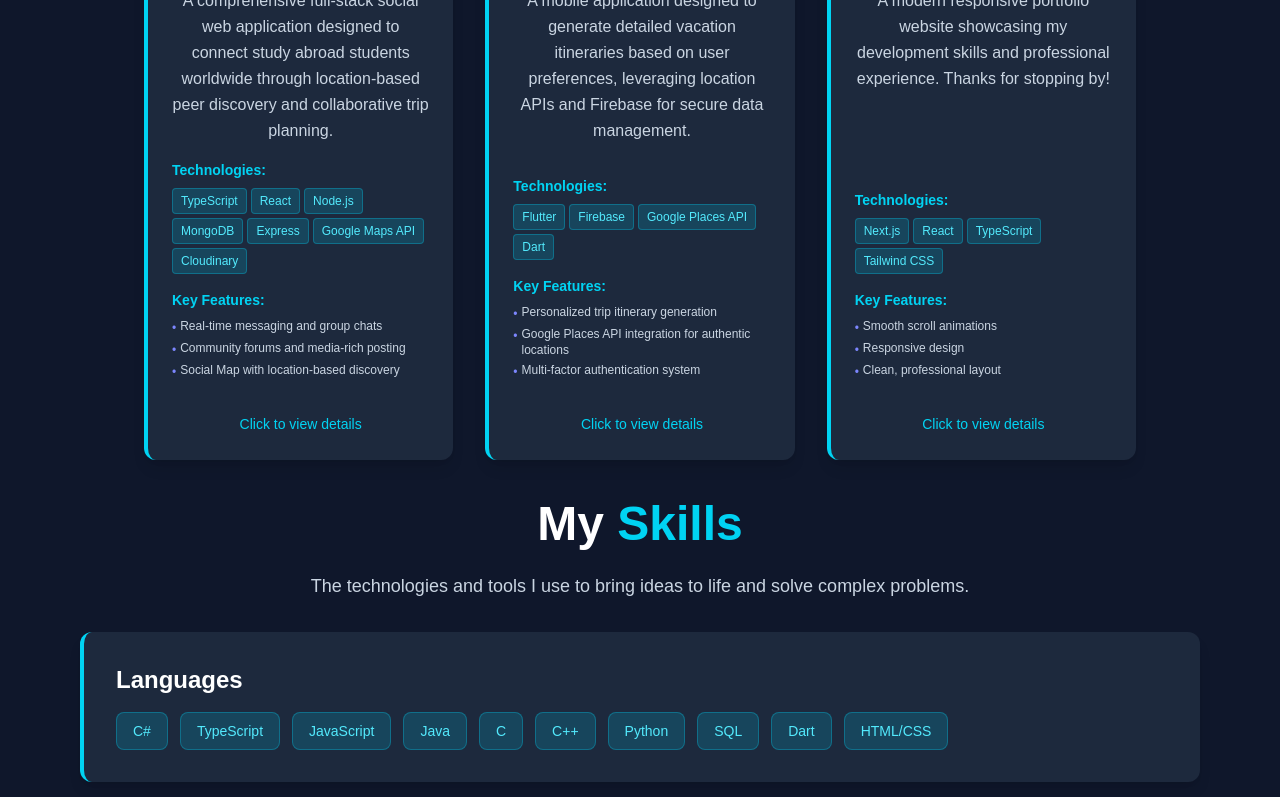
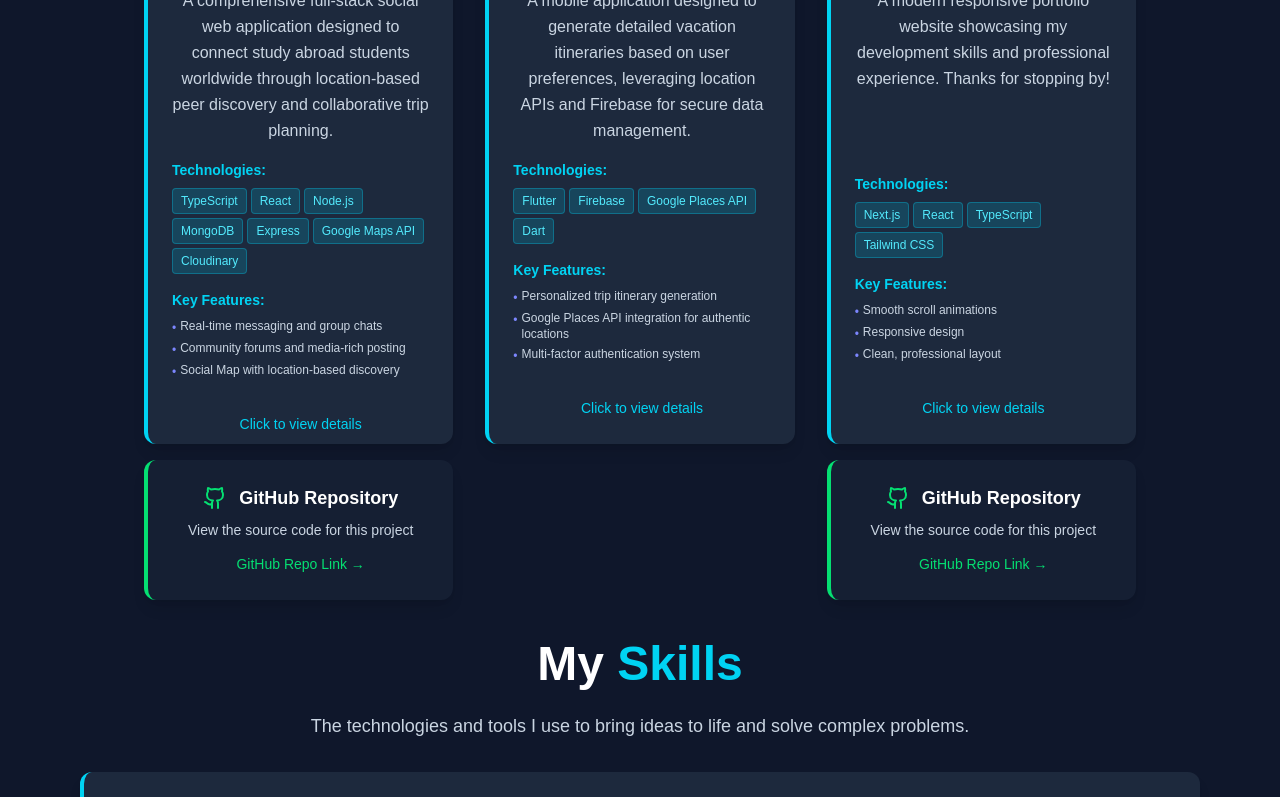
Before and after one commit to DaltonCB/my-website, a Next.js app: page / in a window 1280 px wide. Shown: the part 3515-4312 px from the top of the page. Built offline with nearby package versions, Linux system fonts and the light colour scheme.

Commit message:
Add GitHub repository links and GitHubRepoCard component to Projects

```diff
--- a/components/Projects.tsx
+++ b/components/Projects.tsx
@@ -2,6 +2,7 @@
 
 import { useState } from "react";
 import Image from "next/image";
+import { Github } from "lucide-react";
 import { useScrollAnimation } from "../hooks/useScrollAnimation";
 
 // components/Projects.tsx
@@ -27,7 +28,7 @@ const projects: Project[] = [
       "Collaborated with a 5-person team using Scrum, delivering modular features in 4-week sprints"
     ],
     image: "/edventurelogo.png",
-    link: "#",
+    link: "https://github.com/mtwind/EdVenture",
     technologies: ["TypeScript", "React", "Node.js", "MongoDB", "Express", "Google Maps API", "Cloudinary"],
     features: [
       "Real-time messaging and group chats",
@@ -70,7 +71,7 @@ const projects: Project[] = [
       "Deployed with Vercel for fast global content delivery"
     ],
     image: "/window.svg",
-    link: "#",
+    link: "https://github.com/DaltonCB/my-website",
     technologies: ["Next.js", "React", "TypeScript", "Tailwind CSS"],
     features: [
       "Smooth scroll animations",
@@ -80,6 +81,36 @@ const projects: Project[] = [
   },
 ];
 
+function GitHubRepoCard({ project, index }: { project: Project; index: number }) {
+  const { ref, isVisible } = useScrollAnimation(0.2);
+
+  return (
+    <div
+      ref={ref}
+      onClick={() => window.open(project.link, '_blank', 'noopener,noreferrer')}
+      className={`bg-slate-800/50 rounded-xl shadow-lg p-6 flex items-center justify-center hover:bg-slate-700/50 transition-all duration-700 hover:scale-105 border-l-4 border-green-400 cursor-pointer min-h-[120px] ${
+        isVisible
+          ? 'opacity-100 transform translate-y-0'
+          : 'opacity-0 transform translate-y-8'
+      }`}
+      style={{
+        transitionDelay: `${index * 150}ms`
+      }}
+    >
+      <div className="text-center">
+        <div className="flex items-center justify-center gap-3 mb-2">
+          <Github size={24} className="text-green-400" />
+          <h3 className="text-lg font-semibold text-white">GitHub Repository</h3>
+        </div>
+        <p className="text-slate-300 text-sm mb-3">View the source code for this project</p>
+        <span className="text-green-400 font-medium text-sm">
+          GitHub Repo Link →
+        </span>
+      </div>
+    </div>
+  );
+}
+
 function ProjectCard({ project, index, onProjectClick }: { project: Project; index: number; onProjectClick: (project: Project) => void }) {
   const { ref, isVisible } = useScrollAnimation(0.2);
 
@@ -87,7 +118,7 @@ function ProjectCard({ project, index, onProjectClick }: { project: Project; ind
     <div
       ref={ref}
       onClick={() => onProjectClick(project)}
-      className={`bg-slate-800 rounded-xl shadow-lg p-6 flex flex-col hover:bg-slate-700 transition-all duration-700 hover:scale-105 border-l-4 border-cyan-400 cursor-pointer ${
+      className={`bg-slate-800 rounded-xl shadow-lg p-6 flex flex-col hover:bg-slate-700 transition-all duration-700 hover:scale-105 border-l-4 border-cyan-400 cursor-pointer h-[600px] ${
         isVisible
           ? 'opacity-100 transform translate-y-0'
           : 'opacity-0 transform translate-y-8'
@@ -229,6 +260,22 @@ function ProjectModal({ project, isOpen, onClose }: { project: Project | null; i
             </ul>
           </div>
 
+          {/* Project Link */}
+          {(project.title === "Personal Portfolio Website" || project.title === "EdVenture Study Abroad") && (
+            <div className="mb-6">
+              <h3 className="text-xl font-semibold text-white mb-3">Project Link</h3>
+              <a
+                href={project.link}
+                target="_blank"
+                rel="noopener noreferrer"
+                className="inline-flex items-center gap-2 text-cyan-400 hover:text-cyan-300 transition-colors font-medium"
+              >
+                <Github size={18} />
+                GitHub Repo Link →
+              </a>
+            </div>
+          )}
+
           {/* Technologies */}
           {project.technologies && (
             <div className="mb-6">
@@ -286,7 +333,14 @@ export default function Projects() {
 
       <div className="grid gap-8 md:grid-cols-2 lg:grid-cols-3">
         {projects.map((project, index) => (
-          <ProjectCard key={index} project={project} index={index} onProjectClick={handleProjectClick} />
+          <div key={index}>
+            <ProjectCard project={project} index={index} onProjectClick={handleProjectClick} />
+            {(project.title === "Personal Portfolio Website" || project.title === "EdVenture Study Abroad") && (
+              <div className="mt-4">
+                <GitHubRepoCard project={project} index={index + 1} />
+              </div>
+            )}
+          </div>
         ))}
       </div>
 
```
